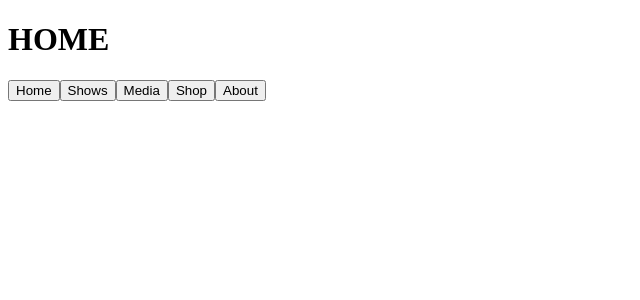
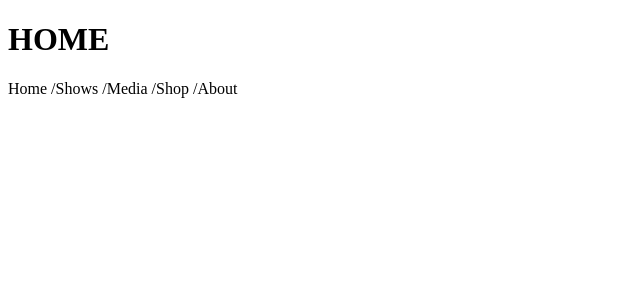
Before and after one commit to davidd232/DecentGallery, a React app: page / in a window 1280 px wide. Shown: the top 300 px of the page, without its empty margins (0-640 px from the left). Built offline with nearby package versions, Linux system fonts and the light colour scheme; the HTML template or start-up script is replaced by a standard one.

Commit message:
[fix] - linking the stylesheet because I forgot like a total goofball.

```diff
--- a/client/public/index.html
+++ b/client/public/index.html
@@ -2,6 +2,7 @@
 <html>
   <head>
     <title>Decent Gallery</title>
+    <link type="text/css" rel="stylesheet" href="styles.css">
   </head>
   <body>
     <div id='app'></div>
--- a/client/public/styles.css
+++ b/client/public/styles.css
@@ -0,0 +1,3 @@
+span:hover {
+  color: #0af;
+}
--- a/client/src/Components/Home.jsx
+++ b/client/src/Components/Home.jsx
@@ -5,11 +5,11 @@ class Home extends Component {
     return (
       <div>
         <h1>HOME</h1>
-        <button>Home</button>
-        <button>Shows</button>
-        <button>Media</button>
-        <button>Shop</button>
-        <button>About</button>
+        <span>Home</span> /
+        <span>Shows</span> /
+        <span>Media</span> /
+        <span>Shop</span> /
+        <span>About</span>
       </div>
     )
   }
```
Also changed, not shown: client/public/bundle.js.
